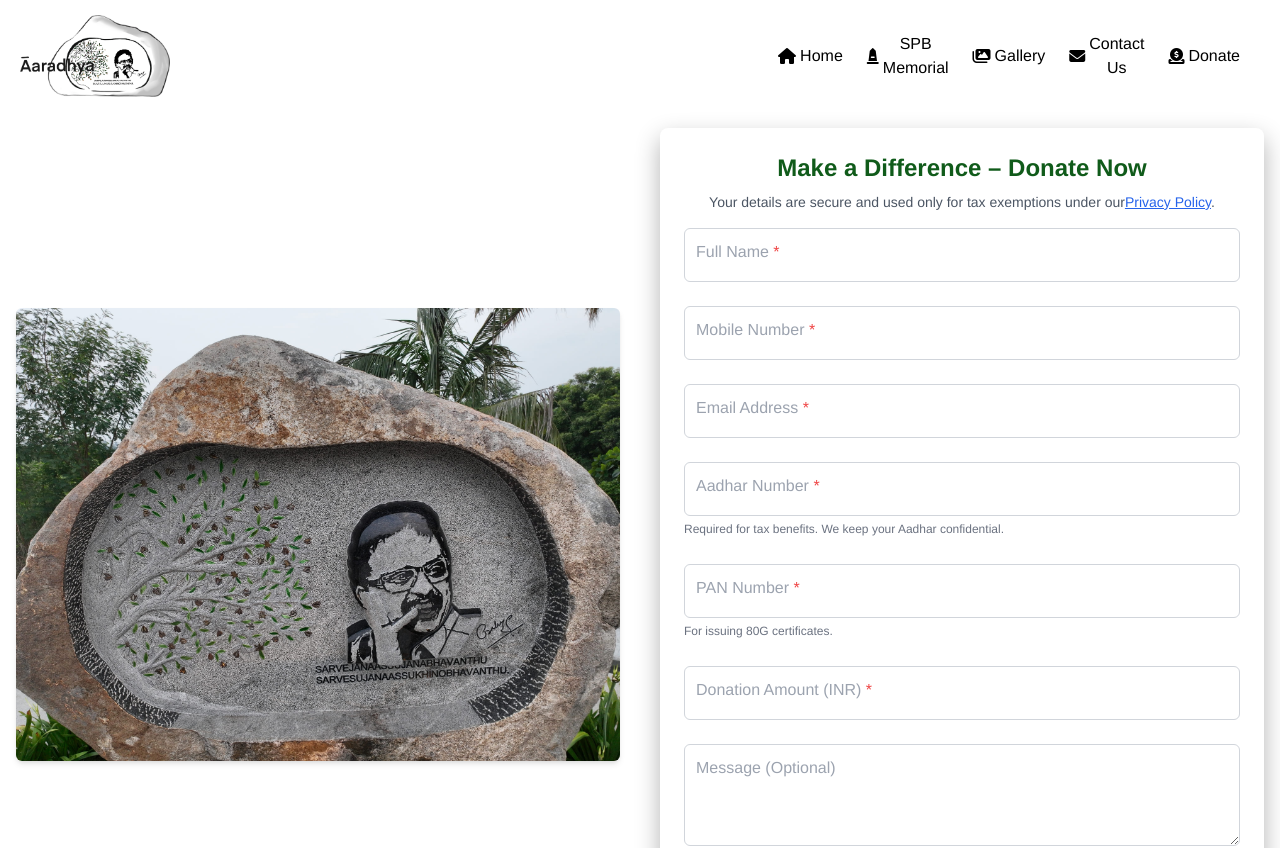
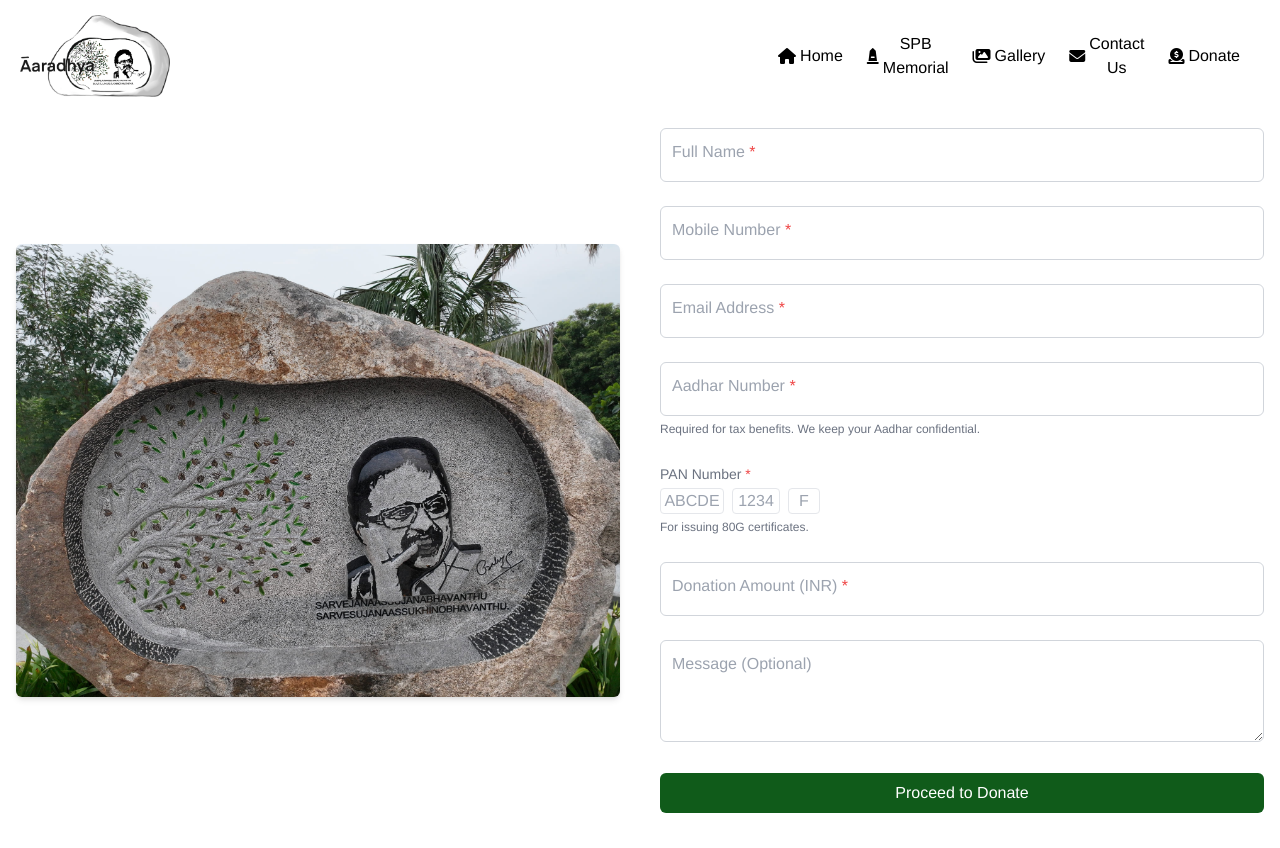
Before and after one commit to TenSketch/Aaradhya-react-frontend, a React (Vite) app: page /donate in a window 1280 px wide. Shown: the top 848 px of the page. Built offline with nearby package versions, Linux system fonts and the light colour scheme.

Commit message:
feat: enhance Donate page with PAN input handling and improved form structure

```diff
--- a/src/pages/Donate/Donate.jsx
+++ b/src/pages/Donate/Donate.jsx
@@ -1,9 +1,35 @@
-import React, { useState } from "react";
+import React, { useState, useRef } from "react";
 import "./Donate.css";
 import Navbar from "../../components/Navbar/Navbar";
 import Footer from "../../components/Footer/Footer";
 
 const Donate = () => {
+  // PAN input component for auto keyboard toggle
+  const panAlphaRef = useRef(null);
+  const panNumRef = useRef(null);
+  const panLastRef = useRef(null);
+  const [panAlpha, setPanAlpha] = useState("");
+  const [panNum, setPanNum] = useState("");
+  const [panLast, setPanLast] = useState("");
+
+  const handleAlphaChange = (e) => {
+    const val = e.target.value.toUpperCase().replace(/[^A-Z]/g, "");
+    setPanAlpha(val);
+    if (val.length === 5) {
+      panNumRef.current.focus();
+    }
+  };
+  const handleNumChange = (e) => {
+    const val = e.target.value.replace(/[^0-9]/g, "");
+    setPanNum(val);
+    if (val.length === 4) {
+      panLastRef.current.focus();
+    }
+  };
+  const handleLastChange = (e) => {
+    const val = e.target.value.toUpperCase().replace(/[^A-Z]/g, "");
+    setPanLast(val);
+  };
   const [showThankYou, setShowThankYou] = useState(false);
 
   const handleSubmit = (e) => {
@@ -22,13 +48,7 @@ const Donate = () => {
                 <img src="/assets/images/gallery/SPB_Museum-photos-8.jpg" alt="Donate to Support" className="mx-auto max-w-full rounded-md shadow-md" />
               </div>
               <div>
-                <div className="bg-white p-6 shadow-xl rounded-lg">
-                  <h2 className="text-2xl font-bold text-secondary-clr text-center mb-2">Make a Difference – Donate Now</h2>
-                  <p className="text-sm text-gray-600 text-center mb-4">
-                    Your details are secure and used only for tax exemptions under our
-                    <a href="/privacy-policy" className="text-blue-600 underline">Privacy Policy</a>.
-                  </p>
-                  <form className="space-y-6" onSubmit={handleSubmit}>
+                <form onSubmit={handleSubmit} className="space-y-6">
                   <div className="relative">
                     <input type="text" name="donor_name" required minLength={3} maxLength={50}
                       className="peer w-full px-3 pt-5 pb-2 border border-gray-300 rounded-md focus:outline-none focus:ring-2 focus:ring-secondary-clr"
@@ -63,12 +83,48 @@ const Donate = () => {
                     <small className="text-gray-500 text-xs">Required for tax benefits. We keep your Aadhar confidential.</small>
                   </div>
                   <div className="relative">
-                      <input type="text" name="donor_pan" required maxLength={10} pattern="[A-Z]{5}[0-9]{4}[A-Z]{1}"
-                        className="peer uppercase w-full px-3 pt-5 pb-2 border border-gray-300 rounded-md focus:outline-none focus:ring-2 focus:ring-secondary-clr"
-                        placeholder=" " />
-                      <label className="absolute text-sm text-gray-500 left-3 top-2 peer-placeholder-shown:top-3 peer-placeholder-shown:text-base peer-placeholder-shown:text-gray-400 peer-focus:top-2 peer-focus:text-sm transition-all">
-                        PAN Number <span className="text-red-500">*</span>
-                      </label>
+                    <label className="block mb-1 text-sm text-gray-500">PAN Number <span className="text-red-500">*</span></label>
+                    <div className="flex gap-2 items-center">
+                      <input
+                        type="text"
+                        inputMode="text"
+                        pattern="[A-Z]{5}"
+                        maxLength={5}
+                        ref={panAlphaRef}
+                        value={panAlpha}
+                        onChange={handleAlphaChange}
+                        className="w-16 text-center uppercase border rounded"
+                        placeholder="ABCDE"
+                        required
+                        name="panAlpha"
+                      />
+                      <input
+                        type="tel"
+                        inputMode="numeric"
+                        pattern="[0-9]{4}"
+                        maxLength={4}
+                        ref={panNumRef}
+                        value={panNum}
+                        onChange={handleNumChange}
+                        className="w-12 text-center border rounded"
+                        placeholder="1234"
+                        required
+                        name="panNum"
+                      />
+                      <input
+                        type="text"
+                        inputMode="text"
+                        pattern="[A-Z]{1}"
+                        maxLength={1}
+                        ref={panLastRef}
+                        value={panLast}
+                        onChange={handleLastChange}
+                        className="w-8 text-center uppercase border rounded"
+                        placeholder="F"
+                        required
+                        name="panLast"
+                      />
+                    </div>
                     <small className="text-gray-500 text-xs">For issuing 80G certificates.</small>
                   </div>
                   <div className="relative">
@@ -96,7 +152,6 @@ const Donate = () => {
                     </button>
                   </div>
                 </form>
-                </div>
               </div>
             </div>
           </div>
```
Lines whose indentation alone changed are shown as unchanged.
